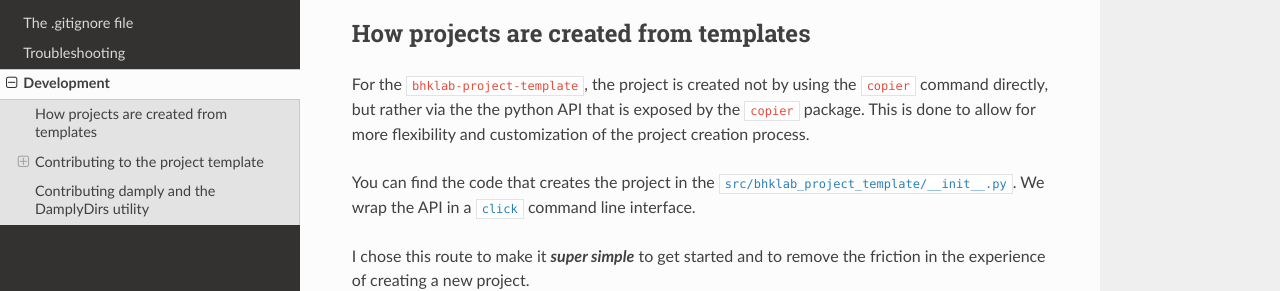
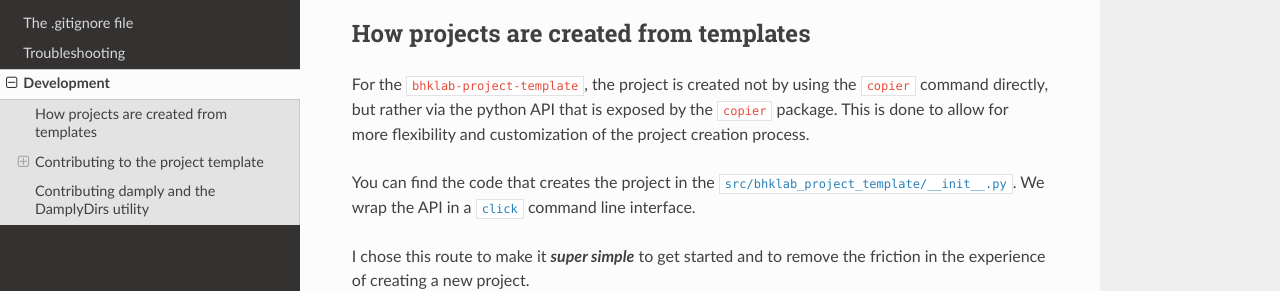
Before and after one commit to bhklab/bhklab-project-template, an MkDocs documentation site: the page built from docs/development.md, in a window 1280 px wide and 1400 px high. Shown: the part 215-506 px from the top of the window. Built offline with MkDocs 1.6.1, drawn with Linux system fonts in a browser that asks for light colours; nearby versions of some CDN libraries; some of the changed text lies outside the part shown.

Commit message:
docs: fix typos

```diff
--- a/docs/development.md
+++ b/docs/development.md
@@ -7,7 +7,7 @@ documentation on how projects are configured and how to use it.
 ## How projects are created from templates
 
 For the `bhklab-project-template`, the project is created not by using
-the `copier` command directly, but rather via the the python API that is
+the `copier` command directly, but rather via the python API that is
 exposed by the `copier` package. This is done to allow for more flexibility
 and customization of the project creation process.
 
```
Also changed, not shown: other parts of docs/development.md (+1 -1 lines), docs/dmp_directories.md (+1 -1 lines), docs/gitignore.md (+1 -1 lines).
